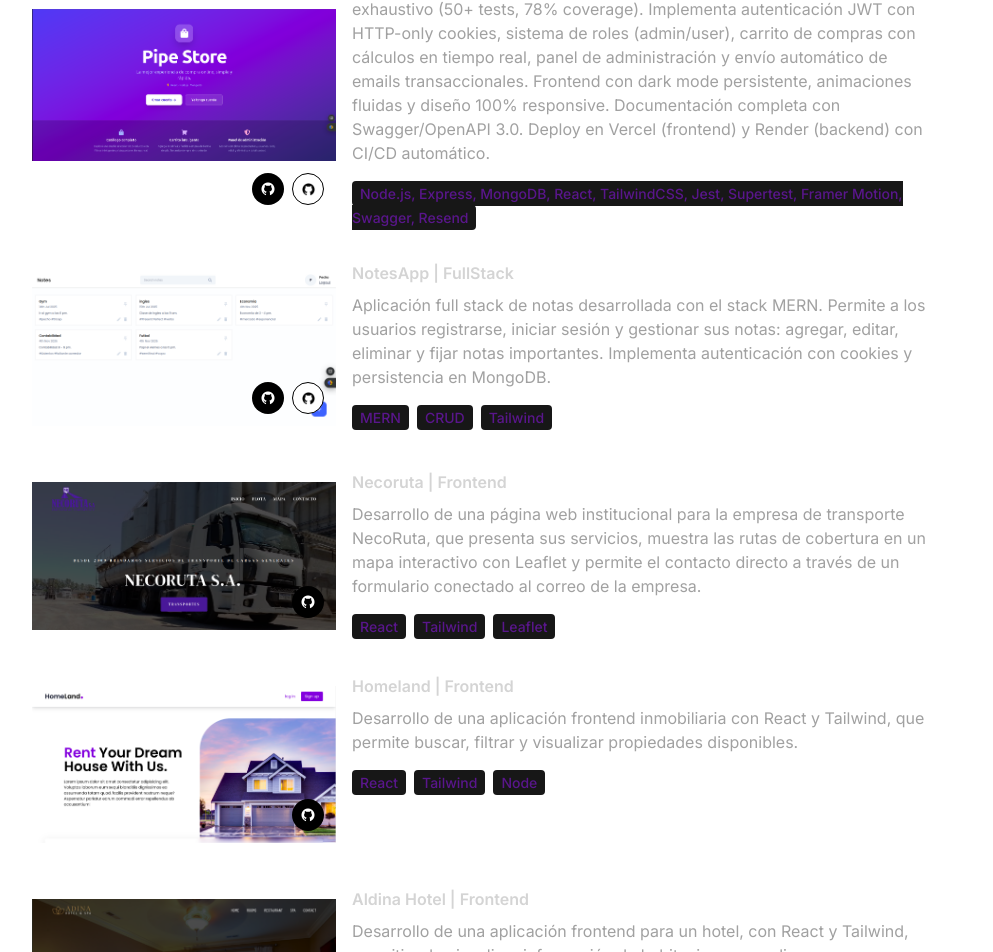
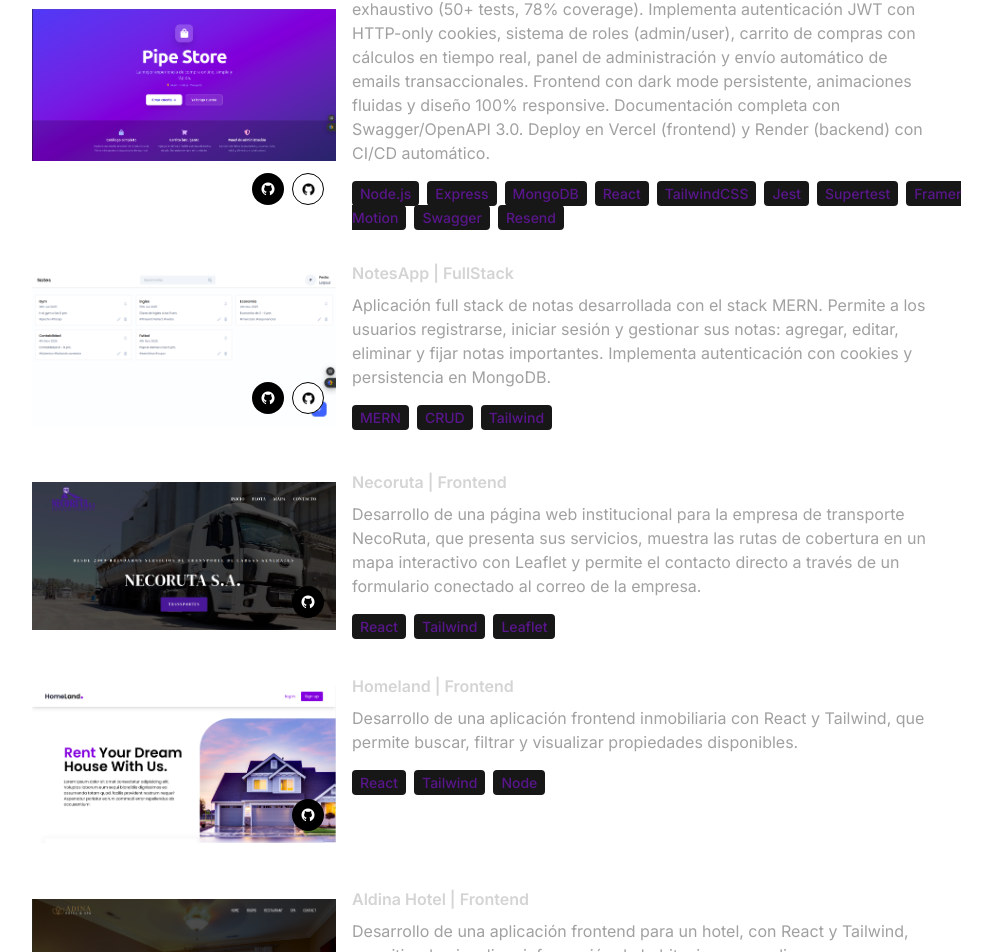
Before and after one commit to ThomasBrets/Portfolio, a React (Vite) app: page / in a window 1280 px wide. Shown: the part 2276-3228 px from the top of the page, without its empty margins (160-1153 px from the left). Built offline with nearby package versions, Linux system fonts and the light colour scheme.

Commit message:
change tech Pipe

```diff
--- a/src/assets/index.js
+++ b/src/assets/index.js
@@ -123,7 +123,7 @@ export const PROJECTS = [
     image: Pipe,
     description:
       "E-commerce fullstack profesional con arquitectura en 6 capas y testing exhaustivo (50+ tests, 78% coverage). Implementa autenticación JWT con HTTP-only cookies, sistema de roles (admin/user), carrito de compras con cálculos en tiempo real, panel de administración y envío automático de emails transaccionales. Frontend con dark mode persistente, animaciones fluidas y diseño 100% responsive. Documentación completa con Swagger/OpenAPI 3.0. Deploy en Vercel (frontend) y Render (backend) con CI/CD automático.",
-    technologies: ["Node.js, Express, MongoDB, React, TailwindCSS, Jest, Supertest, Framer Motion, Swagger, Resend"],
+    technologies: ["Node.js", "Express", "MongoDB", "React", "TailwindCSS", "Jest", "Supertest", "Framer Motion", "Swagger", "Resend"],
     web: "https://pipe-front.vercel.app/",
     source_code_links: [
       {
```
